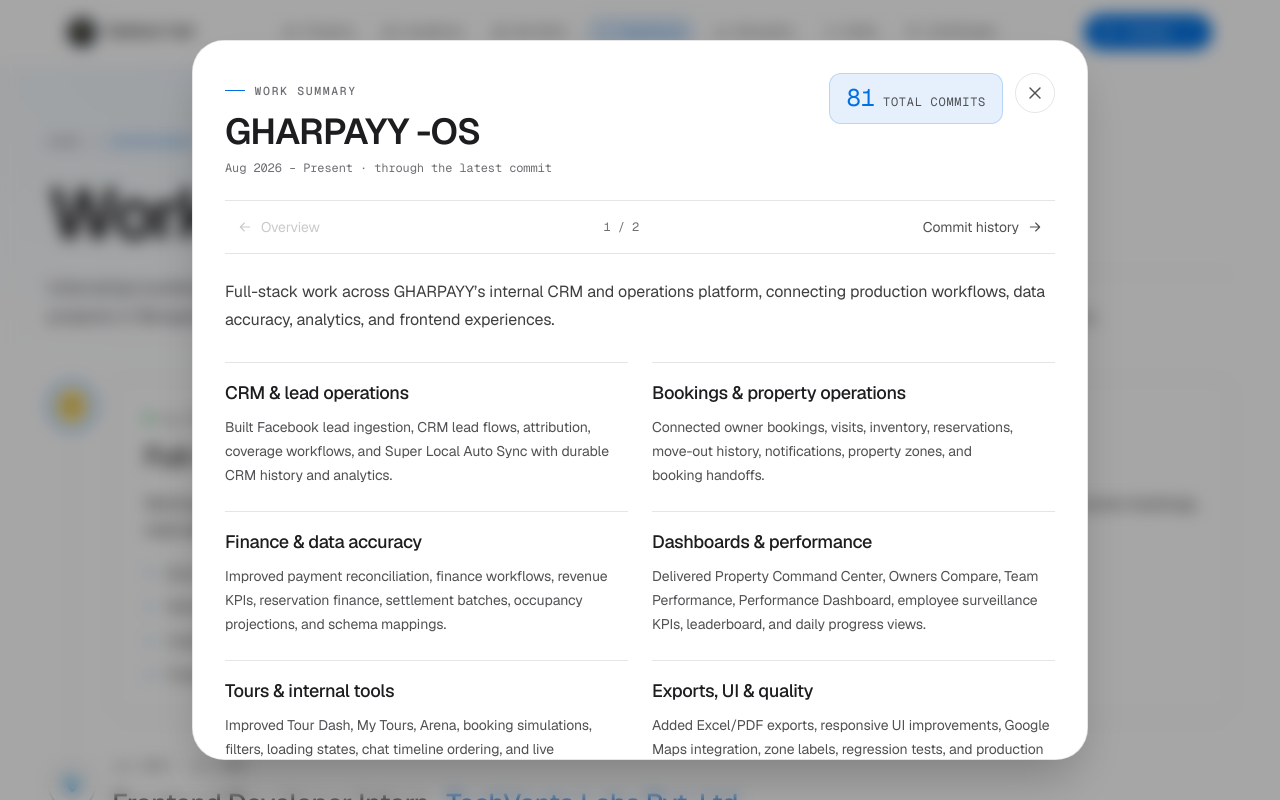
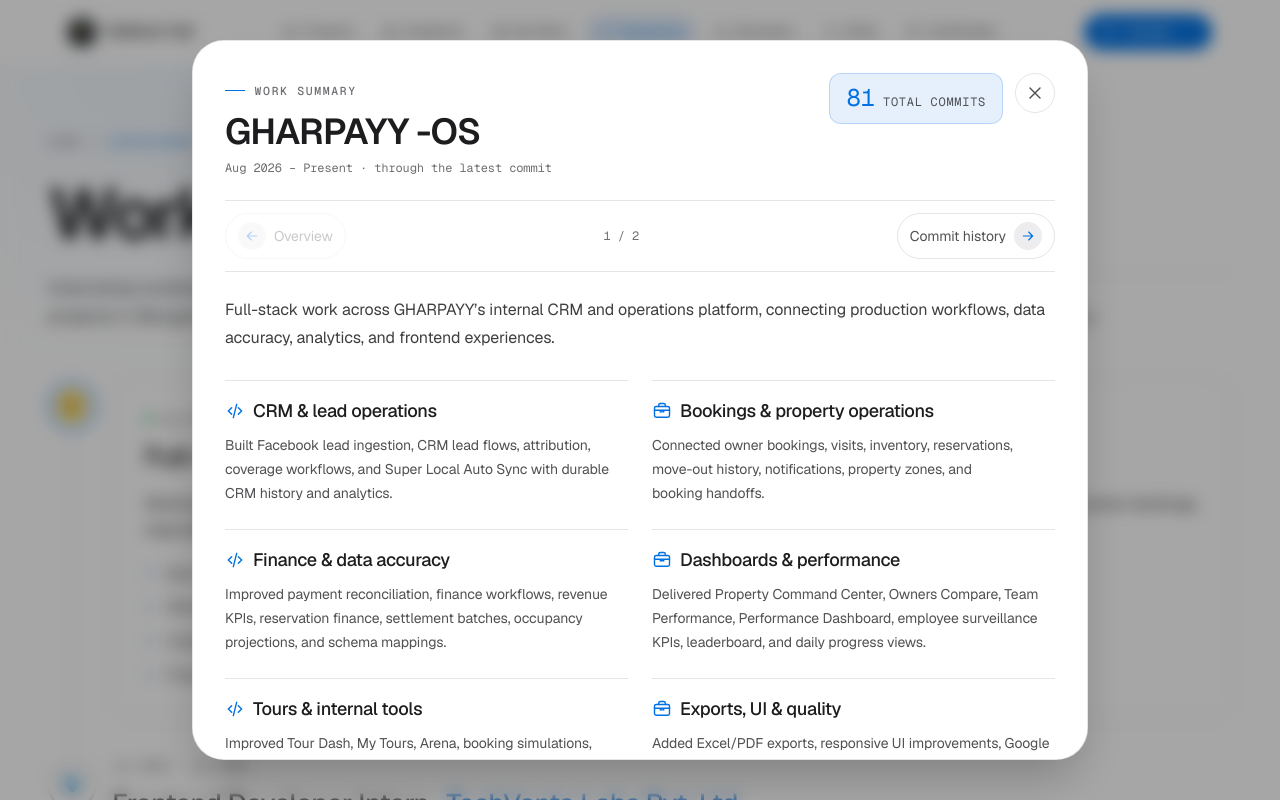
Before and after one commit to YojitSiddhant/siddhantyojitportfolio, a Next.js app: page /experience in a window 1280 px wide. Both pictures are taken after a click on the button 650 px from the left and 455 px from the top of the page. Shown: the top 800 px of the page. Built offline with nearby package versions, Linux system fonts and the light colour scheme.

Commit message:
pop-up info updated

```diff
--- a/components/experience/experience-timeline.tsx
+++ b/components/experience/experience-timeline.tsx
@@ -5,7 +5,7 @@ import { createPortal } from "react-dom";
 import { useEffect, useState } from "react";
 import { experience } from "@/data/experience";
 import { Reveal } from "@/components/ui/reveal";
-import { ArrowRightIcon, CloseIcon } from "@/components/ui/icons";
+import { ArrowRightIcon, BriefcaseIcon, CodeIcon, CloseIcon } from "@/components/ui/icons";
 
 const orderedExperience = [...experience].sort((a, b) => a.order - b.order);
 const gharpayyWorkstreams = [
@@ -106,6 +106,15 @@ const autoSyncCommitHighlights = [
   ["e9e7cc8", "Oct 20, 2026", "Created the initial Next.js project."],
 ] as const;
 
+const autoSyncWorkstreams = [
+  ["Screenshot capture & OCR", "Implemented WhatsApp screenshot capture, English OCR extraction, message parsing, and improved OCR accuracy through baseline measurement and targeted fixes."],
+  ["Message intelligence", "Added business labels, badges, duplicate-message handling, clear-capture controls, and more reliable message extraction workflows."],
+  ["Security & administration", "Built authentication, sessions, RBAC, zone selection, Super Admin user and zone management, and screenshot isolation."],
+  ["ML & analytics", "Added OCR review tooling, ML foundations, human-verified learning data, model evaluation, model registry, controlled promotion, and analytics."],
+  ["Duplicate detection", "Implemented cross-zone duplicate phone-number detection to improve lead quality and reduce repeated records."],
+  ["Deployment & reliability", "Prepared FastAPI Docker and Render deployment, hardened storage and concurrency, stabilized CI tests, and completed end-to-end verification."],
+] as const;
+
 export function ExperienceTimeline() {
   const [isGharpayySummaryOpen, setIsGharpayySummaryOpen] = useState(false);
   const [activeSummaryIndex, setActiveSummaryIndex] = useState(0);
@@ -149,10 +158,10 @@ export function ExperienceTimeline() {
       {isGharpayySummaryOpen ? createPortal(<div className="fixed inset-0 z-[100] flex min-h-dvh items-center justify-center bg-black/35 p-4 backdrop-blur-sm sm:p-6" role="presentation" onMouseDown={(event) => { if (event.target === event.currentTarget) setIsGharpayySummaryOpen(false); }}>
         <section role="dialog" aria-modal="true" aria-labelledby="gharpayy-summary-title" className="summary-scrollbar card max-h-[min(720px,calc(100dvh-2rem))] w-full max-w-4xl rounded-[2rem] overflow-y-auto p-6 shadow-2xl sm:p-8">
           <div className="flex items-start justify-between gap-6"><div><p className="eyebrow eyebrow-accent">Work summary</p><h2 id="gharpayy-summary-title" className="mt-3 text-3xl tracking-tight sm:text-4xl">{activeSummaryIndex === 0 ? "GHARPAYY -OS" : "GHARPAYY Local Auto Sync 100X"}</h2><p className="mt-2 font-mono text-xs text-subtle">{activeSummaryIndex === 0 ? "Aug 2026 – Present · through the latest commit" : "Oct 2026 · through the latest commit"}</p></div><div className="flex shrink-0 items-start gap-3"><div className="whitespace-nowrap rounded-xl border border-accent/20 bg-accent-soft px-4 py-3"><p className="font-mono text-sm text-accent"><span className="text-2xl leading-none">{activeSummaryIndex === 0 ? "81" : "71"}</span><span className="ml-2 text-xs uppercase tracking-wider text-muted">total commits</span></p></div><button type="button" aria-label="Close work summary" onClick={() => setIsGharpayySummaryOpen(false)} className="inline-flex h-10 w-10 items-center justify-center rounded-full border border-border text-muted transition-colors hover:bg-surface-hover hover:text-foreground"><CloseIcon className="h-5 w-5" /></button></div></div>
-          <div className="mt-6 flex items-center justify-between border-y border-border py-2"><button type="button" disabled={activeSummaryIndex === 0} onClick={() => setActiveSummaryIndex(0)} className="inline-flex items-center gap-2 rounded-full px-3 py-2 text-sm text-muted transition-colors hover:bg-surface-hover hover:text-foreground disabled:pointer-events-none disabled:opacity-30"><ArrowRightIcon className="h-4 w-4 rotate-180" /> Overview</button><span className="font-mono text-xs text-subtle">{activeSummaryIndex + 1} / 2</span><button type="button" disabled={activeSummaryIndex === 1} onClick={() => setActiveSummaryIndex(1)} className="inline-flex items-center gap-2 rounded-full px-3 py-2 text-sm text-muted transition-colors hover:bg-surface-hover hover:text-foreground disabled:pointer-events-none disabled:opacity-30">Commit history <ArrowRightIcon className="h-4 w-4" /></button></div>
+          <div className="mt-6 flex items-center justify-between border-y border-border py-3"><button type="button" disabled={activeSummaryIndex === 0} onClick={() => setActiveSummaryIndex(0)} className="inline-flex items-center gap-2 rounded-full border border-border px-3 py-2 text-sm text-muted transition-colors hover:border-accent/30 hover:bg-accent-soft hover:text-accent disabled:pointer-events-none disabled:opacity-30"><span className="inline-flex h-7 w-7 items-center justify-center rounded-full bg-surface-hover"><ArrowRightIcon className="h-4 w-4 rotate-180 text-accent" /></span> Overview</button><span className="font-mono text-xs text-subtle">{activeSummaryIndex + 1} / 2</span><button type="button" disabled={activeSummaryIndex === 1} onClick={() => setActiveSummaryIndex(1)} className="inline-flex items-center gap-2 rounded-full border border-border px-3 py-2 text-sm text-muted transition-colors hover:border-accent/30 hover:bg-accent-soft hover:text-accent disabled:pointer-events-none disabled:opacity-30">Commit history <span className="inline-flex h-7 w-7 items-center justify-center rounded-full bg-surface-hover"><ArrowRightIcon className="h-4 w-4 text-accent" /></span></button></div>
           {activeSummaryIndex === 0 ? <>
           <p className="mt-6 text-base leading-7 text-foreground/85">Full-stack work across GHARPAYY’s internal CRM and operations platform, connecting production workflows, data accuracy, analytics, and frontend experiences.</p>
-          <div className="mt-7 grid gap-6 sm:grid-cols-2">{gharpayyWorkstreams.map(([title, description]) => <article key={title} className="border-t border-border pt-4"><h3 className="text-lg text-foreground">{title}</h3><p className="mt-2 text-sm leading-6 text-muted">{description}</p></article>)}</div>
+          <div className="mt-7 grid gap-6 sm:grid-cols-2">{gharpayyWorkstreams.map(([title, description], index) => <article key={title} className="border-t border-border pt-4"><h3 className="flex items-center gap-2 text-lg text-foreground">{index % 2 === 0 ? <CodeIcon className="h-5 w-5 shrink-0 text-accent" /> : <BriefcaseIcon className="h-5 w-5 shrink-0 text-accent" />}{title}</h3><p className="mt-2 text-sm leading-6 text-muted">{description}</p></article>)}</div>
           <div className="mt-10 border-t border-border pt-7">
             <div className="flex flex-wrap items-end justify-between gap-3">
               <div><p className="eyebrow eyebrow-accent">Detailed delivery history</p><h3 className="mt-2 text-2xl tracking-tight text-foreground">Your GHARPAYY commit record</h3></div>
@@ -165,7 +174,7 @@ export function ExperienceTimeline() {
           <div className="mt-8 rounded-xl border border-accent/20 bg-accent-soft p-4 text-sm text-foreground/85"><span className="font-medium text-accent">Scope:</span> 41 authored feature/fix commits across frontend, backend, MongoDB schemas, APIs, analytics, exports, and automated regression tests.</div>
           </> : <>
             <p className="mt-6 text-base leading-7 text-foreground/85">A local-first operations system combining a Next.js frontend, FastAPI backend, and MySQL persistence for secure WhatsApp screenshot capture, OCR review, analytics, and Auto Sync workflows.</p>
-            <div className="mt-7 grid gap-4">{["Screenshot capture, English OCR extraction, message parsing, business labels, duplicate-message handling, and clear-capture controls.", "Secure authentication, sessions, RBAC, zone selection, Super Admin user and zone management, and screenshot isolation.", "OCR analytics, review tooling, ML foundation work, model evaluation, controlled model promotion, and cross-zone duplicate phone detection.", "Production deployment preparation with FastAPI Docker configuration, Render support, CI workflows, reliability improvements, and automated verification."].map((item) => <div key={item} className="flex gap-3 border-t border-border pt-4 text-sm leading-6 text-muted"><span aria-hidden="true" className="mt-[0.65em] h-0.5 w-2.5 shrink-0 rounded-full bg-accent/80" />{item}</div>)}</div>
+            <div className="mt-7 grid gap-6 sm:grid-cols-2">{autoSyncWorkstreams.map(([title, description], index) => <article key={title} className="border-t border-border pt-4"><h3 className="flex items-center gap-2 text-lg text-foreground">{index % 2 === 0 ? <CodeIcon className="h-5 w-5 shrink-0 text-accent" /> : <BriefcaseIcon className="h-5 w-5 shrink-0 text-accent" />}{title}</h3><p className="mt-2 text-sm leading-6 text-muted">{description}</p></article>)}</div>
             <div className="mt-8 flex flex-wrap gap-2">{["Next.js", "TypeScript", "FastAPI", "MySQL", "OCR", "Docker"].map((technology) => <span key={technology} className="chip">{technology}</span>)}</div>
             <div className="mt-10 border-t border-border pt-7"><div className="flex flex-wrap items-end justify-between gap-3"><div><p className="eyebrow eyebrow-accent">Detailed delivery history</p><h3 className="mt-2 text-2xl tracking-tight text-foreground">Your Auto Sync commit record</h3></div><p className="font-mono text-xs text-subtle">44 feature/fix commits · Oct 20 – Oct 22, 2026</p></div><ol className="mt-5 divide-y divide-border rounded-2xl border border-border">{autoSyncCommitHighlights.map(([hash, date, description]) => <li key={hash} className="grid gap-2 p-4 sm:grid-cols-[7rem_1fr] sm:gap-5"><div className="font-mono text-xs text-subtle"><span className="text-accent">{hash}</span><br />{date}</div><p className="text-sm leading-6 text-foreground/85">{description}</p></li>)}</ol></div>
             <div className="mt-8 rounded-xl border border-accent/20 bg-accent-soft p-4 text-sm text-foreground/85"><span className="font-medium text-accent">Scope:</span> 44 authored feature/fix commits across frontend, backend, OCR, ML foundations, security, analytics, deployment, and CI.</div>
```
